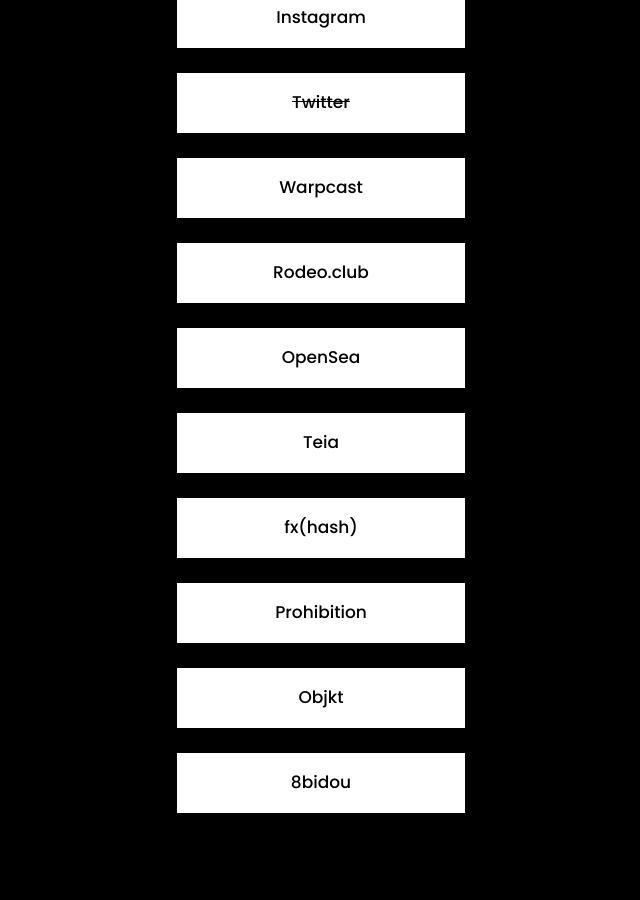
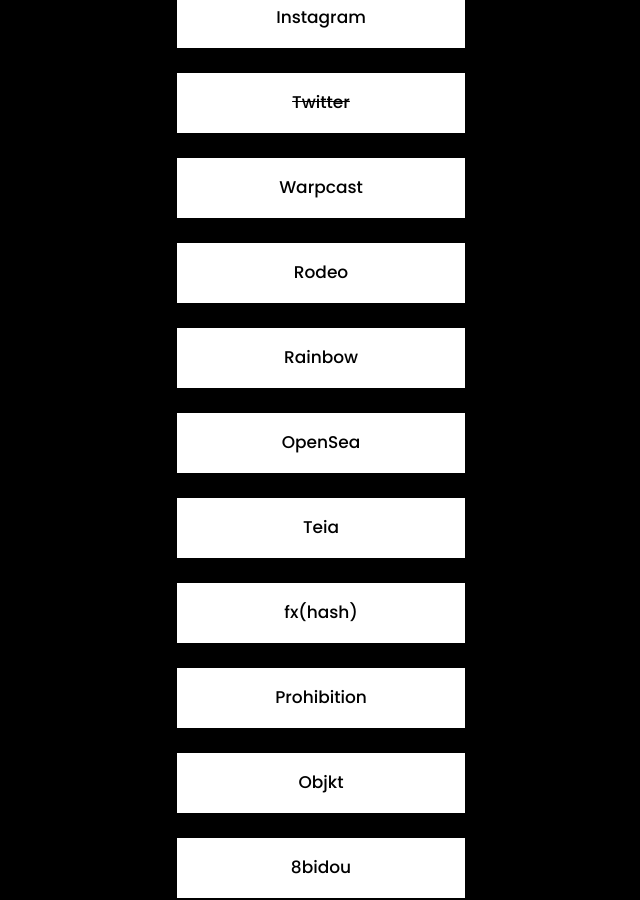
Before and after one commit to code2pixels-genart/code2pixels.xyz, a Jekyll site: the page built from _pages/links.md, in a window 1280 px wide and 900 px high, scrolled down 667 px. Shown: the whole window, without its empty margins (319-959 px from the left). Built offline with Jekyll 4.4.1, drawn with Linux system fonts in a browser that asks for light colours; nearby versions of some CDN libraries.

Commit message:
Adding Rainbow to links

```diff
--- a/_data/settings.yml
+++ b/_data/settings.yml
@@ -70,8 +70,10 @@ links:
     url: 'https://twitter.com/code2pixels_'
   - title: "Warpcast"
     url: 'https://warpcast.com/code2pixels'
-  - title: "Rodeo.club"
+  - title: "Rodeo"
     url: 'https://rodeo.club/@code2pixels/'
+  - title: "Rainbow"
+    url: 'https://rainbow.me/profile/code2pixels.eth'
   - title: "OpenSea"
     url: 'https://opensea.io/code2pixels'
   - title: "Teia"
```
